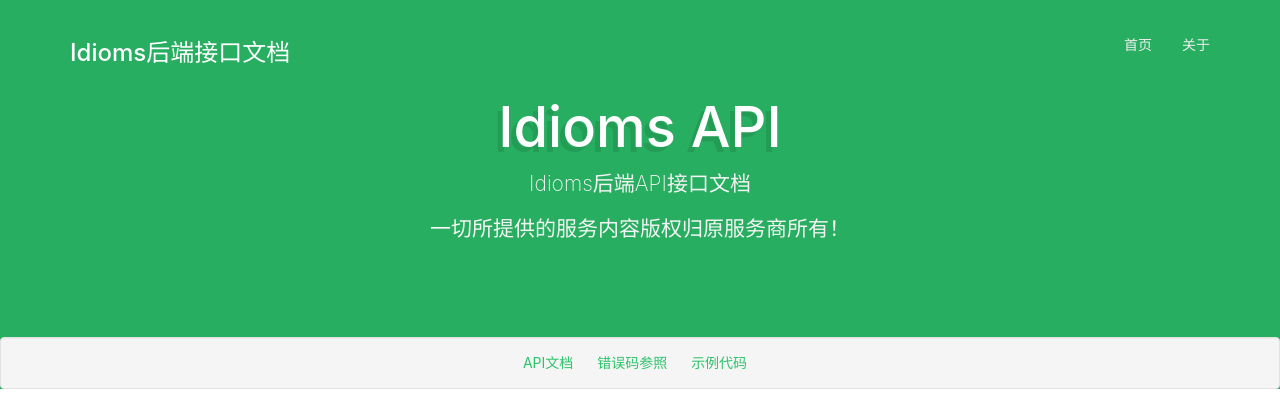
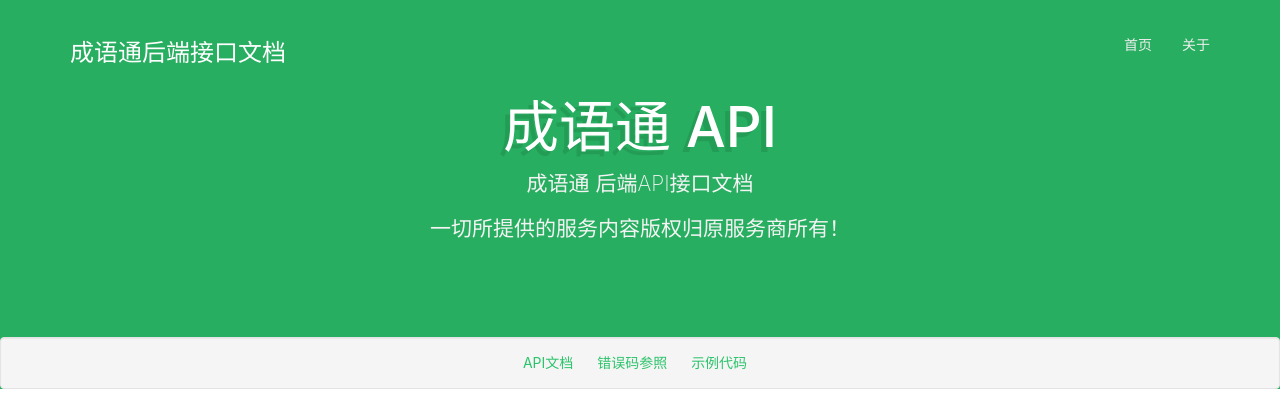
Before and after one commit to LiteraturePro/idioms-api, a Flask app: page / in a window 1280 px wide. Shown: the top 420 px of the page. Run offline with Flask 2, Linux system fonts and the light colour scheme; some libraries are stand-ins or nearby versions.

```diff
--- a/cloud.py
+++ b/cloud.py
@@ -259,6 +259,7 @@ def Version_Get(**params):
     for Version in Version_list:
         data["Apk_Url"] = Version.get("Apk_url")
         data["New_Version"] = Version.get("New_Version")
+        data["Text"] = Version.get("Text")
         data["Old_Version"] = Version.get("Old_Version")
     return data
 
--- a/templates/index.html
+++ b/templates/index.html
@@ -5,8 +5,8 @@
     <meta charset="utf-8">
     <meta http-equiv="X-UA-Compatible" content="IE=edge">
     <meta name="viewport" content="width=device-width,initial-scale=1">
-    <title>idioms - API接口</title>
-	<meta name="description" content="Idioms后端接口文档">
+    <title>成语 - API接口</title>
+	<meta name="description" content="成语后端接口文档">
     <meta name="author" content="Literature">
     <link href="/static/api_bootstrap.min.css" rel="stylesheet">
     <link href="/static/api_font-awesome.min.css" rel="stylesheet">
@@ -86,7 +86,7 @@
         <nav class="navbar navbar-static-top main-navbar" id="top">
             <div class="container">
                 <div class="navbar-header">
-                    <h3>Idioms后端接口文档</h3>
+                    <h3>成语通后端接口文档</h3>
                 </div>
                 <nav id="bs-navbar" class="collapse navbar-collapse">
                     <ul class="nav navbar-nav navbar-right">
@@ -99,8 +99,8 @@
         <div class="container jumbotron">
             <div class="row">
                 <div class="col-xs-12">
-                    <h1>Idioms API<img src="static/picture/uomgapi.svg" alt="APIlogo" class="hidden"></h1>
-                    <p>Idioms后端API接口文档</p>
+                    <h1>成语通 API<img src="static/picture/uomgapi.svg" alt="APIlogo" class="hidden"></h1>
+                    <p>成语通 后端API接口文档</p>
                     <p>一切所提供的服务内容版权归原服务商所有！</p>
                 </div>
             </div>
```
